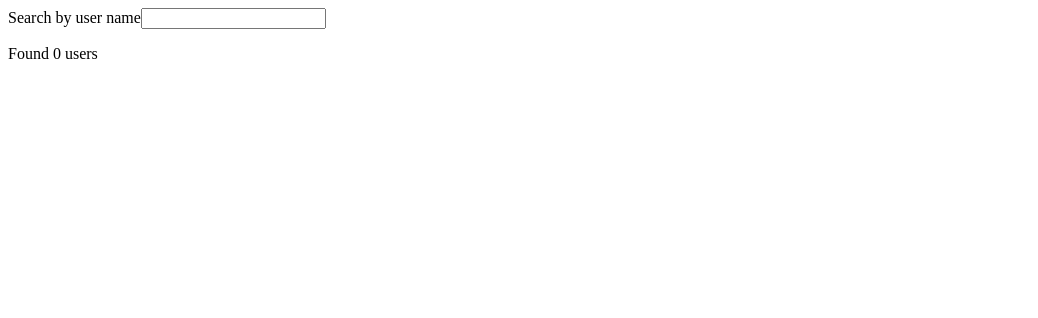
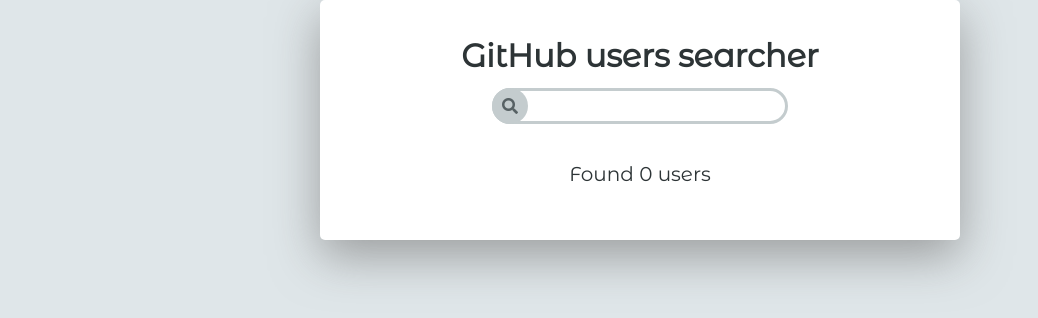
Before and after one commit to jaroslaw-bagnicki/gh-users-searcher, a React app: page / in a window 1280 px wide. Shown: the top 318 px of the page, without its empty margins (0-1038 px from the left). Built offline with nearby package versions, Linux system fonts and the light colour scheme.

Commit message:
Add styles

```diff
--- a/src/App.js
+++ b/src/App.js
@@ -1,6 +1,7 @@
 import React, { Component } from 'react';
 import { UserList } from './components/UserList';
 import * as ghService from './service';
+import styles from './App.styles.module.scss';
 
 export class App extends Component {
   state = {
@@ -12,15 +13,20 @@
   render() {
     const { users, totalUsers} = this.state;
     return (
-      <div>
-        <form onSubmit={this.handleFormSubmit}>
-          <label htmlFor="search">Search by user name</label>
-          <input
-            type="search"
-            id="search"
-            onChange={this.handleInputChange}
-            value={this.state.searchText} />
-        </form>
+      <div className={styles.container}>
+        <header className={styles.header}>
+          <h2 className={styles.title}>GitHub users searcher</h2>
+          <form onSubmit={this.handleFormSubmit} className={styles.form}>
+            <label htmlFor="search" className={styles.searchLabel}><i className="fas fa-search"></i></label>
+            <input
+              type="text"
+              id="search"
+              onChange={this.handleInputChange}
+              value={this.state.searchText}
+              className={styles.searchInput} />
+          </form>
+        </header>
+
         <UserList users={users} totalUsers={totalUsers} />
       </div>
     );
--- /dev/null
+++ b/src/App.styles.module.scss
@@ -0,0 +1,56 @@
+.container {
+  width: 100%;
+  height: 100%;
+  max-width: 40rem;
+  margin: 0 auto;
+  padding: 2.5rem 1.5rem;
+  border-radius: 5px;
+  background-color: #fff;
+  box-shadow: 0 1rem 3rem rgba(125, 125, 125, 0.7);
+  display: flex;
+  flex-direction: column;
+  align-items: center;
+}
+
+.header {
+  flex-shrink: 0;
+  margin-bottom: 1.5rem;
+  display: flex;
+  flex-direction: column;
+  align-items: center;
+}
+
+.title {
+  margin-bottom: 1rem;
+  font-size: 2em;
+  font-weight: 600;
+  text-align: center;
+}
+
+.form {
+  position: relative;
+}
+
+.searchLabel,
+.searchInput {
+  height: 2.25rem;
+  border-radius: 99px;
+}
+
+.searchLabel {
+  position: absolute;
+  top:0;
+  left: 0;
+  display: inline-flex;
+  justify-content: center;
+  align-items: center;
+  width: 2.25rem;
+  background-color: #c4ccce;
+  color: #576164;
+  user-select: none;
+}
+
+.searchInput {
+  padding: 0 1.125rem 0 2.5rem;
+  border: 3px solid #c4ccce;
+}
--- /dev/null
+++ b/src/components/User/User.styles.module.scss
@@ -0,0 +1,38 @@
+$avatarSize: 6rem;
+
+.container {
+  margin: .5rem 0;
+  display: flex;
+  align-items: center;
+  border-radius: 5px;
+  transition: .2s;
+
+  &:hover {
+    background-color: rgba(124, 124, 124, .1);
+  }
+}
+
+.avatar {
+  height: $avatarSize;
+  width: $avatarSize;
+  margin: 1rem;
+  object-fit: contain;
+  border-radius: 99px;
+  flex-shrink: 0;
+  flex-grow: 0;
+}
+
+.link {
+  display: inline-block;
+  margin-right: 1rem;
+  flex-grow: 1;
+  text-align: center;
+  font-size: 1.5rem;
+  color: #4e5b5e;
+  text-decoration-color: transparent;
+  transition: .3s;
+
+  &:hover {
+    text-decoration: underline;
+  }
+}
--- a/src/components/User/index.js
+++ b/src/components/User/index.js
@@ -1,10 +1,11 @@
 import React from 'react';
 import PropTypes from 'prop-types';
+import styles from './User.styles.module.scss';
 
 export const User = ({user: {login, avatar_url, url}}) => (
-  <div>
-    <img src={avatar_url} />
-    <a href={url} target="_blank" rel="noopener noreferrer">{login}</a>
+  <div className={styles.container}>
+    <img src={avatar_url} className={styles.avatar}/>
+    <a href={url} target="_blank" rel="noopener noreferrer" className={styles.link}>{login}</a>
   </div>
 );
 
--- /dev/null
+++ b/src/components/UserList/UserList.styles.module.scss
@@ -0,0 +1,16 @@
+.container {
+  display: flex;
+  flex-direction: column;
+  align-items: center;
+}
+
+.title {
+  font-size: 1.25rem;
+  margin: 1rem 0;
+}
+
+.usersList {
+  display: flex;
+  flex-direction: column;
+  align-items: stretch;
+}
--- a/src/components/UserList/index.js
+++ b/src/components/UserList/index.js
@@ -1,5 +1,6 @@
 import React, { Component } from 'react';
 import PropTypes from 'prop-types';
+import styles from './UserList.styles.module.scss';
 
 import { User } from '../User';
 
@@ -12,9 +13,9 @@
   render() {
     const { users, totalUsers } = this.props;
     return (
-      <div>
-        <p>Found {totalUsers} users</p>
-        <ul>
+      <div className={styles.container}>
+        <h3 className={styles.title}>Found {totalUsers} users</h3>
+        <ul className={styles.usersList}>
           {users.map(user => (
             <li key={user.id}>
               <User user={user} />
--- a/src/index.js
+++ b/src/index.js
@@ -1,6 +1,7 @@
 import React from 'react';
 import ReactDOM from 'react-dom';
 import { App } from './App';
+import './style/main.scss';
 
 const app = React.createElement(App);
 const appContainer = document.getElementById('app');
--- /dev/null
+++ b/src/style/_base.scss
@@ -0,0 +1,26 @@
+@import url('https://fonts.googleapis.com/css?family=Montserrat+Alternates');
+@import url('https://use.fontawesome.com/releases/v5.7.2/css/all.css');
+
+/* Box model setup to border-box */
+html {
+  box-sizing: border-box;
+}
+
+*,
+*:before,
+*:after {
+  box-sizing: inherit;
+}
+
+body {
+  font-family: 'Montserrat Alternates', sans-serif;
+  font-size: 16px;
+  font-weight: 400;
+  background-color: #dfe6e9;
+  color: #2d3436;
+}
+
+#app {
+  min-height: 100vh;
+  padding: 2rem;
+}
--- /dev/null
+++ b/src/style/_reset.scss
@@ -0,0 +1,67 @@
+/* http://meyerweb.com/eric/tools/css/reset/
+   v2.0 | 20110126
+   License: none (public domain)
+*/
+
+html, body, div, span, applet, object, iframe,
+h1, h2, h3, h4, h5, h6, p, blockquote, pre,
+a, abbr, acronym, address, big, cite, code,
+del, dfn, em, img, ins, kbd, q, s, samp,
+small, strike, strong, sub, sup, tt, var,
+b, u, i, center,
+dl, dt, dd, ol, ul, li,
+fieldset, form, label, legend,
+table, caption, tbody, tfoot, thead, tr, th, td,
+article, aside, canvas, details, embed,
+figure, figcaption, footer, header, hgroup,
+menu, nav, output, ruby, section, summary,
+time, mark, audio, video {
+	margin: 0;
+	padding: 0;
+	border: 0;
+	font-size: 100%;
+	font: inherit;
+	vertical-align: baseline;
+}
+/* HTML5 display-role reset for older browsers */
+article, aside, details, figcaption, figure,
+footer, header, hgroup, menu, nav, section {
+	display: block;
+}
+body {
+	line-height: 1;
+}
+ol, ul {
+	list-style: none;
+}
+blockquote, q {
+	quotes: none;
+}
+blockquote:before, blockquote:after,
+q:before, q:after {
+	content: '';
+	content: none;
+}
+table {
+	border-collapse: collapse;
+	border-spacing: 0;
+}
+
+// Input reset
+input {
+  margin:0;
+	border:0;
+	padding:0;
+	display:inline-block;
+	vertical-align:middle;
+	white-space:normal;
+	background:none;
+	line-height:1;
+	font-size: 100%;
+	font-family: inherit;
+	color: inherit;
+}
+
+input:focus {
+	outline: 0;
+}
--- /dev/null
+++ b/src/style/main.scss
@@ -0,0 +1,2 @@
+@import 'reset';
+@import 'base';
```
